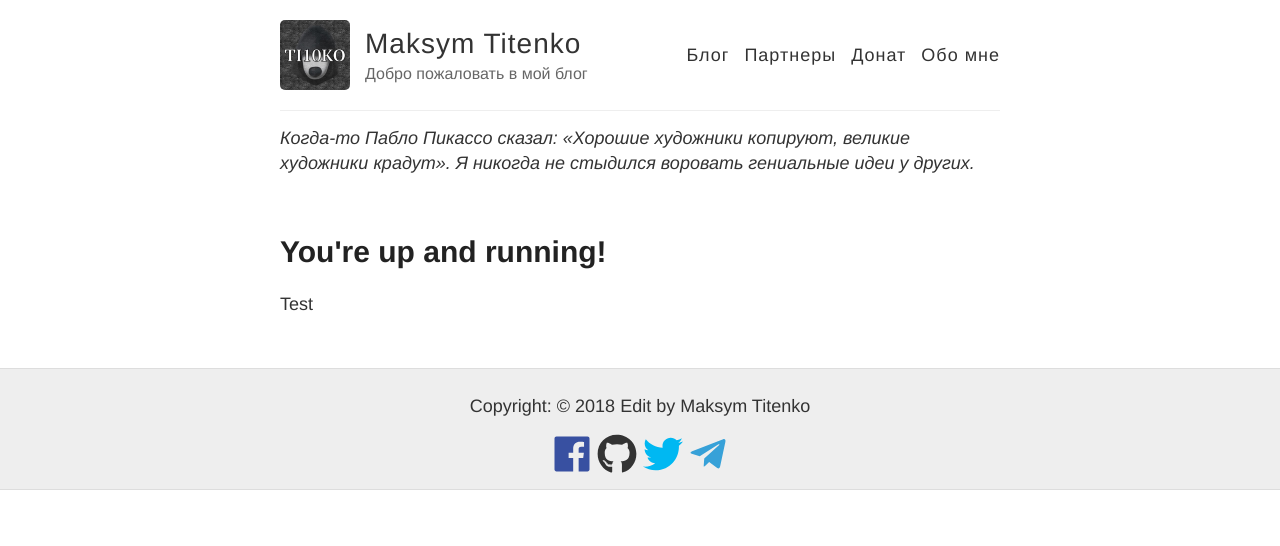
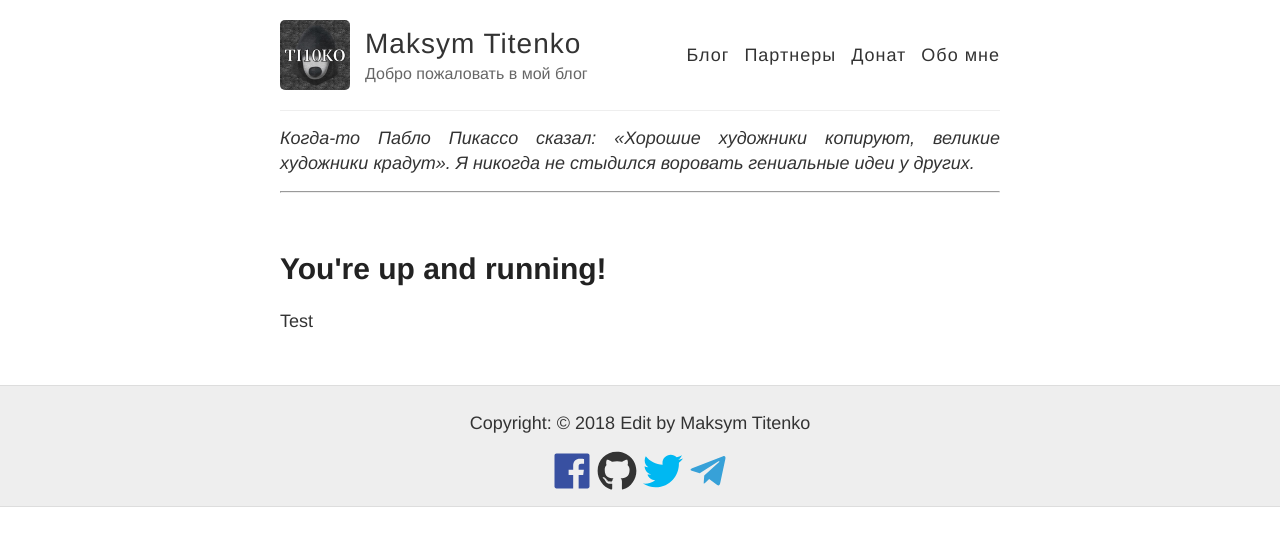
Before and after one commit to titenko/titenko.github.io, a Jekyll site: the page built from _posts/2018-11-16-post.md, in a window 1280 px wide. Shown: the top 546 px of the page. Built offline with Jekyll 4.4.1, drawn with Linux system fonts in a browser that asks for light colours; nearby versions of some CDN libraries; comment, search, counter and statistics services are not loaded.

Commit message:
Update default.html

```diff
--- a/_layouts/default.html
+++ b/_layouts/default.html
@@ -34,8 +34,8 @@
             <a href="{{ site.baseurl }}/about">Обо мне</a>
           </nav>
         </header>
-        <p><em>Когда-то Пабло Пикассо сказал: &laquo;Хорошие художники копируют, великие художники крадут&raquo;. Я никогда не стыдился воровать гениальные идеи у других.</em></p>
-
+        <p style="text-align:justify"><em>Когда-то Пабло Пикассо сказал: &laquo;Хорошие художники копируют, великие художники крадут&raquo;. Я никогда не стыдился воровать гениальные идеи у других.</em></p>
+        <hr>
       </div>
     </div>
 
```
